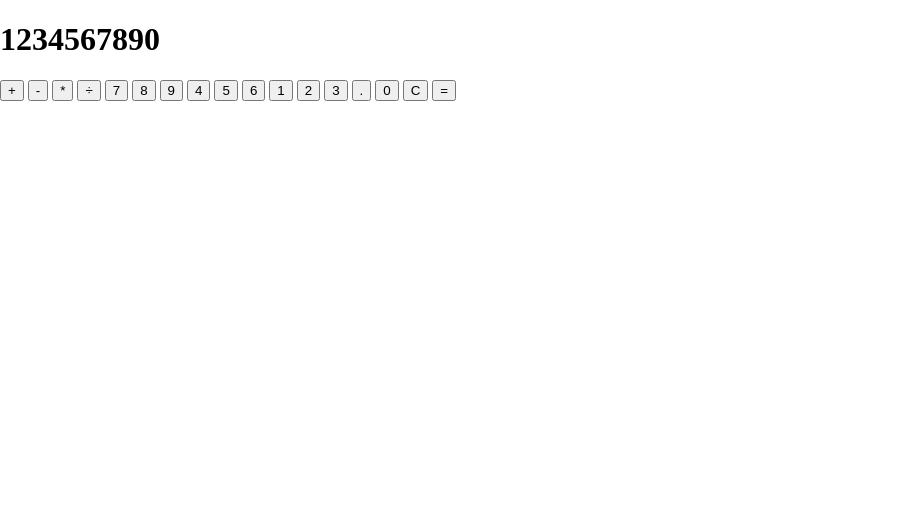
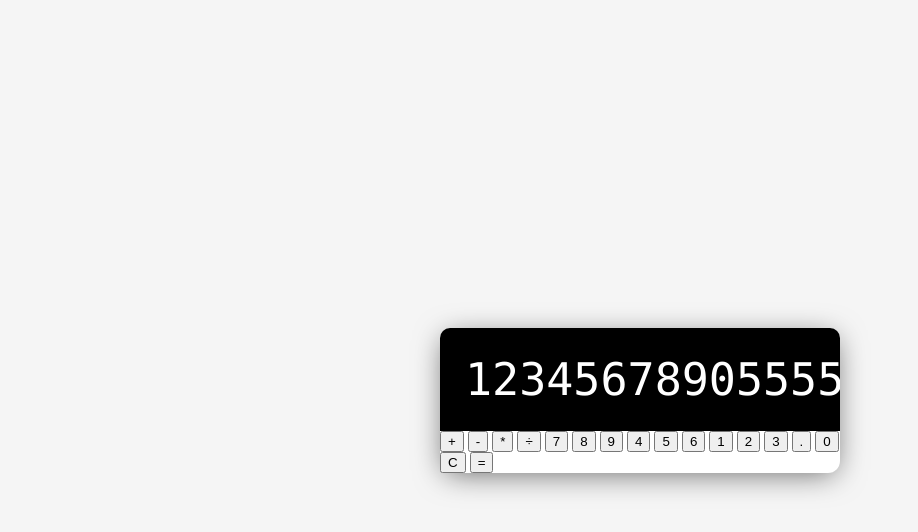
Before and after one commit to leighd2008/calculator, a plain HTML site: page index.html in a window 1280 px wide. Shown: the whole page, without its empty margins (0-918 px from the left). Drawn offline with Linux system fonts and the light colour scheme.

Commit message:
build UI add Display CSS

```diff
--- a/index.html
+++ b/index.html
@@ -14,7 +14,7 @@
   <div class="calculator">
     <!-- Display -->
     <div class="calculator-display">
-      <h1>1234567890</h1>
+      <h1>12345678905555455664564645465464556</h1>
     </div>
     <!-- Buttons -->
     <div class="calculator-buttons">
--- a/style.css
+++ b/style.css
@@ -6,5 +6,58 @@ html {
 
 body {
   margin: 0;
-  min-width: 100vh;
+  min-height: 100vh;
+  display: flex;
+  justify-content: center;
+  align-items: center;
+  background: whitesmoke;
+  /* background: linear-gradient(to right, #11998e, #38ef7d); */
 }
+
+.calculator {
+  background: white;
+  width: 400px;
+  border-radius: 12px;
+  box-shadow: 0 5px 30px -5px rgba(0, 0, 0, 0.6);
+}
+
+/* Display */
+.calculator-display {
+  background: black;
+  color: white;
+  margin: 0;
+  display: flex;
+  align-items: center;
+  justify-content: flex-end;
+  border-radius: 10px 10px 0 0;
+}
+
+.calculator-display h1 {
+  margin: 0;
+  padding: 25px;
+  font-size: 45px;
+  font-family: 'Lucida Console', 'sans-serif';
+  font-weight: 100;
+  overflow-x: auto;
+}
+
+/* Custom Scrollbar */
+/* width */
+::-webkit-scrollbar {
+  width: 10px;
+}
+
+/* Track */
+::-webkit-scrollbar-track {
+  background: #f1f1f1;
+}
+
+/* Handle */
+::-webkit-scrollbar-thumb {
+  background: #888;
+}
+
+/* Handle on hover */
+::-webkit-scrollbar-thumb:hover {
+  background: #555;
+}
```
